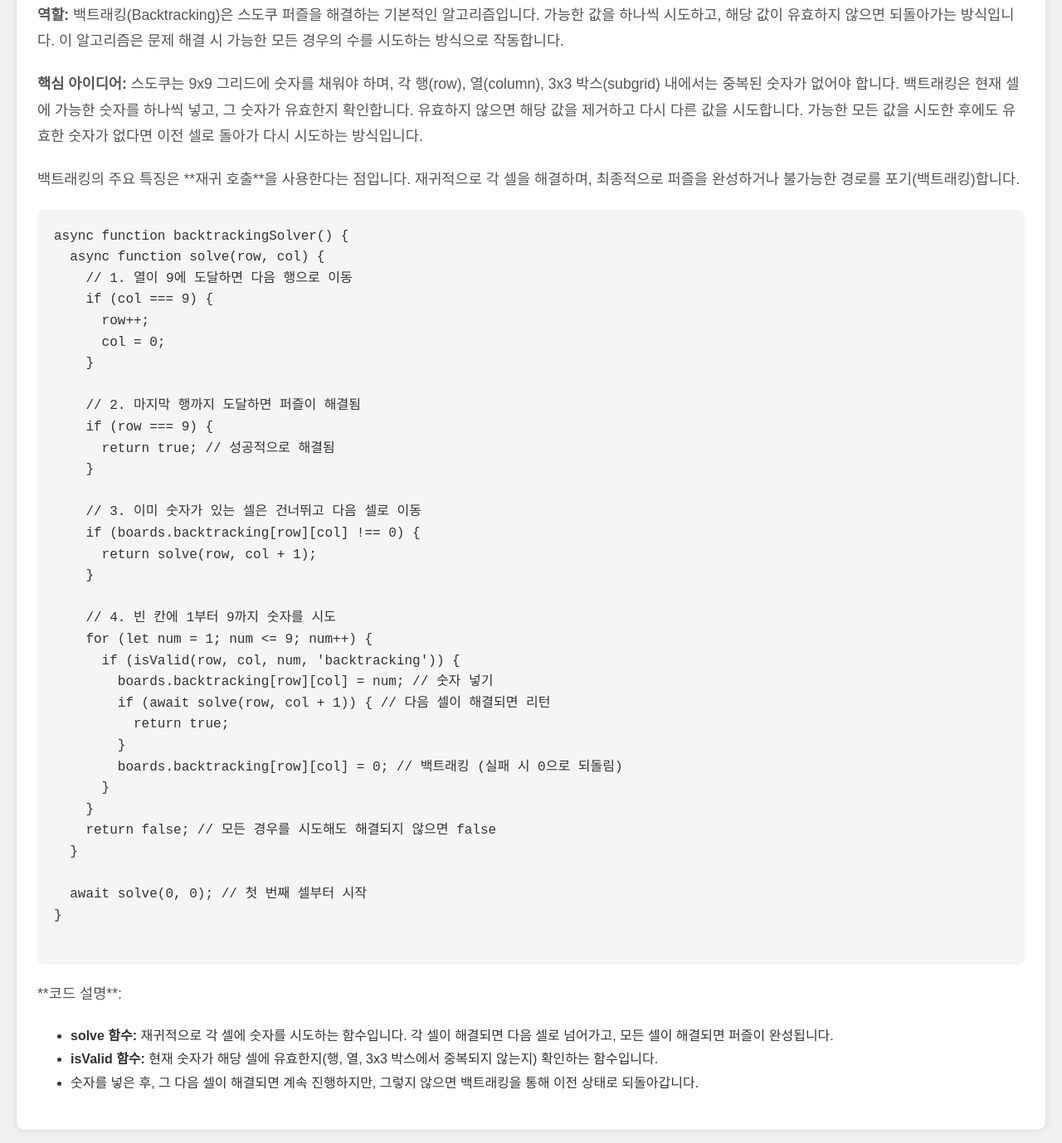
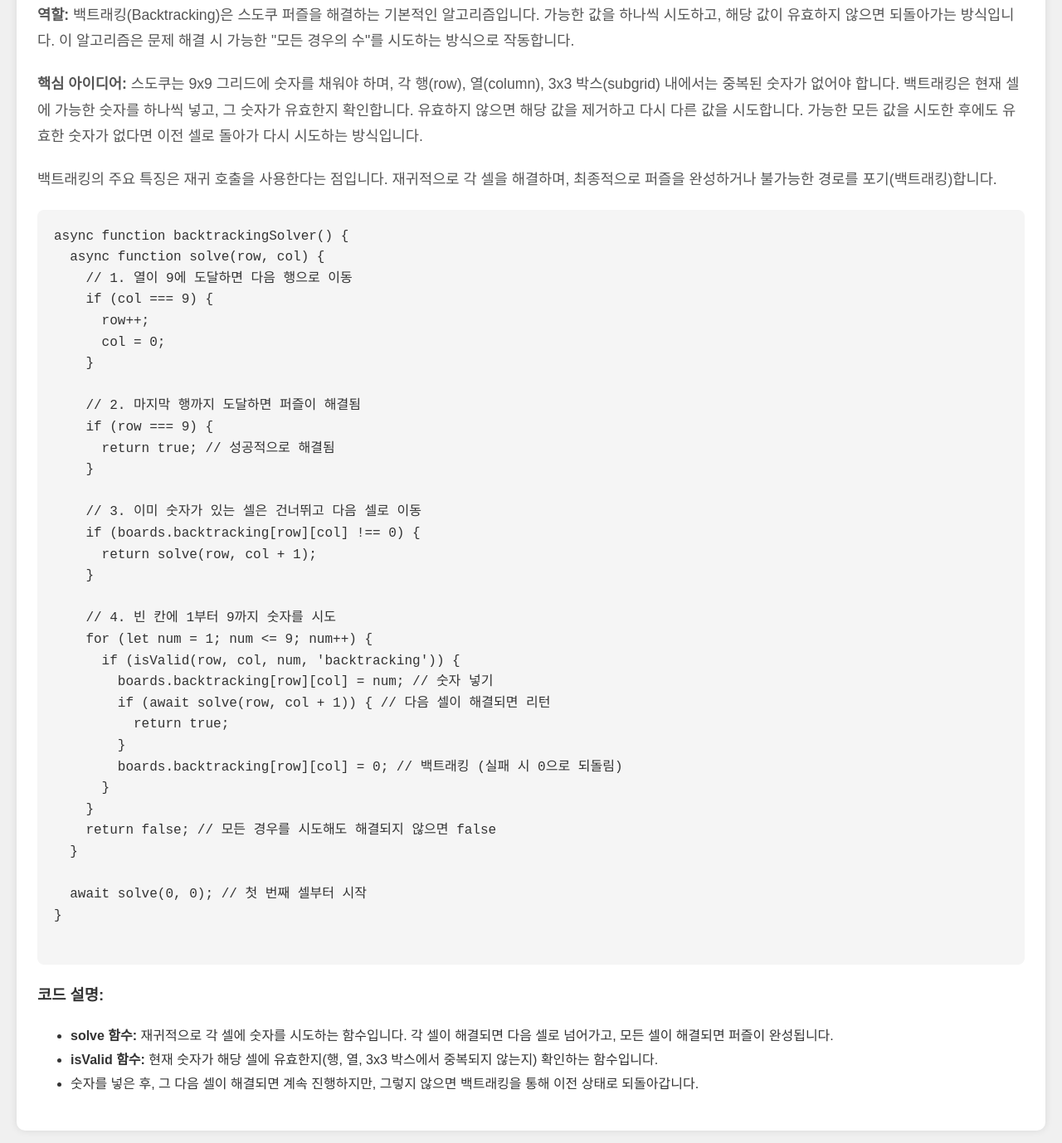
Before and after one commit to ilestri/CWUacademic, a plain HTML site: page sdoku/explan.html in a window 1280 px wide. Shown: the part 242-1620 px from the top of the page at 83% size. Drawn offline with Linux system fonts and the light colour scheme.

Commit message:
스도쿠 설명 수정

```diff
--- a/sdoku/explan.html
+++ b/sdoku/explan.html
@@ -84,11 +84,11 @@
 <!-- 섹션 1: 백트래킹 알고리즘 -->
 <div class="section">
   <h2>1. 백트래킹 알고리즘</h2>
-  <p><strong>역할:</strong> 백트래킹(Backtracking)은 스도쿠 퍼즐을 해결하는 기본적인 알고리즘입니다. 가능한 값을 하나씩 시도하고, 해당 값이 유효하지 않으면 되돌아가는 방식입니다. 이 알고리즘은 문제 해결 시 가능한 모든 경우의 수를 시도하는 방식으로 작동합니다.</p>
+  <p><strong>역할:</strong> 백트래킹(Backtracking)은 스도쿠 퍼즐을 해결하는 기본적인 알고리즘입니다. 가능한 값을 하나씩 시도하고, 해당 값이 유효하지 않으면 되돌아가는 방식입니다. 이 알고리즘은 문제 해결 시 가능한 "모든 경우의 수"를 시도하는 방식으로 작동합니다.</p>
 
   <p><strong>핵심 아이디어:</strong> 스도쿠는 9x9 그리드에 숫자를 채워야 하며, 각 행(row), 열(column), 3x3 박스(subgrid) 내에서는 중복된 숫자가 없어야 합니다. 백트래킹은 현재 셀에 가능한 숫자를 하나씩 넣고, 그 숫자가 유효한지 확인합니다. 유효하지 않으면 해당 값을 제거하고 다시 다른 값을 시도합니다. 가능한 모든 값을 시도한 후에도 유효한 숫자가 없다면 이전 셀로 돌아가 다시 시도하는 방식입니다.</p>
 
-  <p>백트래킹의 주요 특징은 **재귀 호출**을 사용한다는 점입니다. 재귀적으로 각 셀을 해결하며, 최종적으로 퍼즐을 완성하거나 불가능한 경로를 포기(백트래킹)합니다.</p>
+  <p>백트래킹의 주요 특징은 재귀 호출을 사용한다는 점입니다. 재귀적으로 각 셀을 해결하며, 최종적으로 퍼즐을 완성하거나 불가능한 경로를 포기(백트래킹)합니다.</p>
 
   <pre>
 async function backtrackingSolver() {
@@ -125,7 +125,7 @@ async function backtrackingSolver() {
   await solve(0, 0); // 첫 번째 셀부터 시작
 }
   </pre>
-  <p>**코드 설명**:</p>
+  <h3>코드 설명:</h3>
   <ul>
     <li><strong>solve 함수:</strong> 재귀적으로 각 셀에 숫자를 시도하는 함수입니다. 각 셀이 해결되면 다음 셀로 넘어가고, 모든 셀이 해결되면 퍼즐이 완성됩니다.</li>
     <li><strong>isValid 함수:</strong> 현재 숫자가 해당 셀에 유효한지(행, 열, 3x3 박스에서 중복되지 않는지) 확인하는 함수입니다.</li>
@@ -180,7 +180,7 @@ async function heuristicBacktrackingSolver() {
 }
   </pre>
 
-  <p>**코드 설명**:</p>
+  <h3>코드 설명:</h3>
   <ul>
     <li><strong>findBestCell 함수:</strong> 가능한 숫자 후보가 가장 적은 셀을 찾는 함수입니다. 이는 퍼즐을 해결하는 데 가장 중요한 단계입니다.</li>
     <li><strong>getOptions 함수:</strong> 주어진 셀에 들어갈 수 있는 숫자 목록을 반환하는 함수입니다.</li>
```
